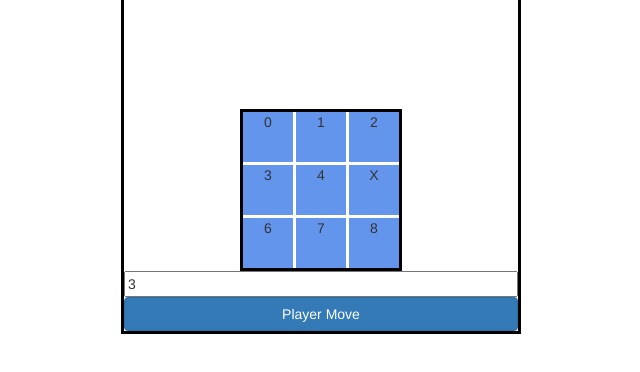
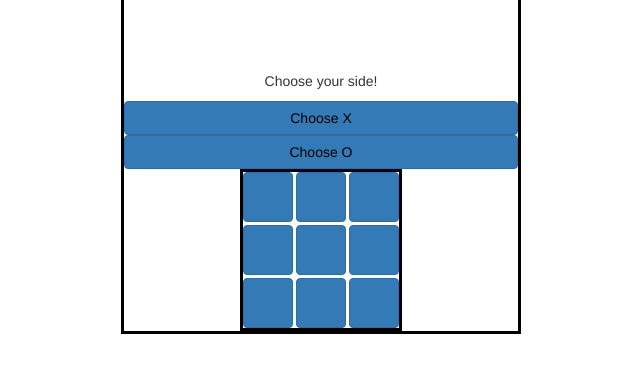
Before and after one commit to tmstani23/Tic-Tac-Toe, a plain HTML site: page index.html in a window 1280 px wide. Shown: the part 66-438 px from the top of the page, without its empty margins (319-959 px from the left). Drawn offline with nearby package versions, Linux system fonts and the light colour scheme; a web font is replaced by a local one.

Commit message:
Update 9
Added buttons for all places on the board that call player move function at the correct index.  Added buttons to allow players to choose side.  Added function to assign player to global variables on button click.  Added function that changes button background color when user clicks there.  Added tie game state to determine turn function.

```diff
--- a/index.html
+++ b/index.html
@@ -16,21 +16,24 @@
         <div id="container-div">
             <h1>Tic-Tac-Toe</h1>
             <p onload="displayMsg()" id="outputP"></p>
+            <p id="chooseP">Choose your side!</p>
+            <button id="chooseX" class="btn btn-primary" onclick="choosePlayer('X')">Choose X</button>
+            <button id="chooseO" class="btn btn-primary" onclick="choosePlayer('O')">Choose O</button>
             <div id="game-board">
-                <div id="index0"></div>
-                <div id="index1"></div>
-                <div id="index2"></div>
-                <div id="index3"></div>
-                <div id="index4"></div>
-                <div id="index5"></div>
-                <div id="index6"></div>
-                <div id="index7"></div>
-                <div id="index8"></div>
+
+                <button id="index0" class="btn btn-primary" onclick="realPMove(0)"></button>
+                <button id="index1" class="btn btn-primary" onclick="realPMove(1)"></button>
+                <button id="index2" class="btn btn-primary" onclick="realPMove(2)"></button>
+                <button id="index3" class="btn btn-primary" onclick="realPMove(3)"></button>
+                <button id="index4" class="btn btn-primary" onclick="realPMove(4)"></button>
+                <button id="index5" class="btn btn-primary" onclick="realPMove(5)"></button>
+                <button id="index6" class="btn btn-primary" onclick="realPMove(6)"></button>
+                <button id="index7" class="btn btn-primary" onclick="realPMove(7)"></button>
+                <button id="index8" class="btn btn-primary" onclick="realPMove(8)"></button>
+
 
             </div>
 
-            <input id="pInput" value="3"></input>
-            <button id="submitButton" class="btn btn-primary" onclick="testButton()">Player Move</button>
         </div>
 
 
--- a/main.css
+++ b/main.css
@@ -8,7 +8,6 @@
     height: 400px;
     border-style: solid;
     border-color: black;
-
 }
 #game-board {
     display: grid;
@@ -23,6 +22,7 @@
 #game-board div {
     background-color: cornflowerblue;
 }
+
 #outputP {
     font-size: 22px;
     color: black;
@@ -31,3 +31,6 @@
     margin: 0 auto;
     word-wrap: wrap auto;
 }
+.btn, btn-primary {
+    color:black;
+}
--- a/tictac.js
+++ b/tictac.js
@@ -25,7 +25,27 @@ let compPWon;
 
         //if index 0 and 3 and 6 = compP:
 
+function choosePlayer(player) {
+    if(player === "X"){
+        console.log("playerisX");
+        realP = player;
+        compP = "O";
+    }
+    if(player === "O"){
+        console.log("playerisO");
+        realP = player;
+        compP = "X";
+    }
+    //Remove the two select player buttons from the html:
+    document.getElementById('chooseX').parentNode
+    .removeChild(document.getElementById('chooseX'));
+    document.getElementById('chooseO').parentNode
+    .removeChild(document.getElementById('chooseO'));
+    //Remove the character select paragraph from the html:
+    document.getElementById('chooseP').parentNode
+    .removeChild(document.getElementById('chooseP'));
 
+};
 
 function winningBoard(player, board) {
         //3 in a row vertical
@@ -118,6 +138,7 @@ function compMove() {
             winningPosition = position;
             //if a comp win is found pick spot and update base board
             currentBoard[position] = compP;
+            changeBColor(compP, position);
             hasMoved = true;
             console.log(currentBoard + ` compwins`)
             result = winningPosition + " " + compP + ` Computer Wins!`;
@@ -144,10 +165,6 @@ function compMove() {
             //place an x at the position
             tempBoard[position] = "O";
 
-            // if(compPWon === true){
-            //     console.log("compwontrue");
-            //     return false;
-            // }
             //console.log(tempBoard);
             //test if win condition
             //console.log(winningBoard(realP, tempBoard));
@@ -155,6 +172,7 @@ function compMove() {
                 //winningPosition = position;
                 //if real player win is found block that location:
                 currentBoard[position] = compP;
+                changeBColor(compP, position);
                 hasMoved = true;
                 console.log(currentBoard + ` compblocking realp` + position);
                 // result = winningPosition + " " + realP;
@@ -177,6 +195,7 @@ function compMove() {
             console.log(randomOpen);
             //place X in that location
             currentBoard[randomOpen] = compP;
+            changeBColor(compP, randomOpen);
             console.log(currentBoard + "compMoved" + randomOpen);
     }
 
@@ -187,11 +206,29 @@ function compMove() {
     return compPWon;
 }
 
-function testButton() {
-    realPInput = document.getElementById("pInput").value;
-    realPInput = parseInt(realPInput);
+// function testButton() {
+//     realPInput = document.getElementById("pInput").value;
+//     realPInput = parseInt(realPInput);
 
-    realPMove(realPInput);
+//     realPMove(realPInput);
+// }
+
+function changeBColor (player, index) {
+    let dispColor = "index" + index;
+
+    //If real player
+    if(document.getElementById(dispColor) === null) {
+        return;
+    }
+    if(player === realP) {
+
+        document.getElementById(dispColor).style.backgroundColor = "#6d1818";
+    }
+    if(player === compP) {
+
+        console.log(document.getElementById(dispColor).style.backgroundColor = "#f0f0f0");
+    }
+
 }
 //Real player move function:
 function realPMove(index) {
@@ -208,6 +245,7 @@ function realPMove(index) {
     //throw an error if input is not a whole number between 0 and 8:
     if(!currentBoard.includes(index)){
         console.log(errorM + index);
+        displayMsg(errorM);
         throw errorM;
     }
     if(compPTurn === true) {
@@ -216,6 +254,7 @@ function realPMove(index) {
     }
     //player moves in input arg index location:
     currentBoard[index] = realP;
+    changeBColor(realP, index);
     console.log(currentBoard + ` realpmoved` + index);
     //check if player wins:
     if(winningBoard(realP, currentBoard) === 10) {
@@ -235,11 +274,18 @@ function displayMsg(msg) {
 }
 
 function determineTurn(turn) {
+    openPositions = [];
+    getOpenPos(currentBoard);
+    console.log(openPositions.length);
+    if(openPositions.length === 0) {
+        console.log("no open positions");
+        displayMsg("The Game Ends in a Tie!");
+    }
     if(turn === "real") {
         realPTurn = true;
         compPTurn = false;
     }
-    else if (turn === "comp") {
+    else if(turn === "comp") {
         realPTurn = false;
         compPTurn = true;
     }
@@ -259,8 +305,8 @@ function updateDisplay(board) {
 
 //Call main game function:
 //console.log(winningBoard(realP, currentBoard));
-compMove();
-updateDisplay();
+//compMove();
+//updateDisplay();
 //realPMove(2);
 //console.log(displayMsg("wtfmate"));
 
```
